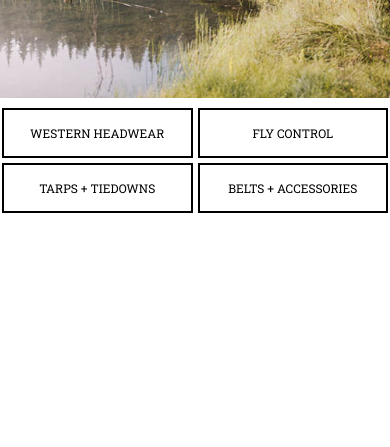
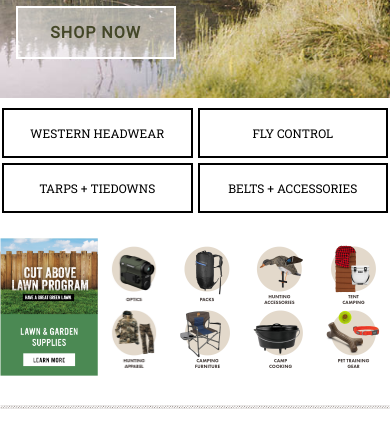
Before and after one commit to pconricode/hp-redesign, a plain HTML site: page index.html in a window 390 px wide. Shown: the part 195-642 px from the top of the page. Drawn offline with Linux system fonts and the light colour scheme; a web font is replaced by a local one.

Commit message:
done through cut about

```diff
--- a/css/index.css
+++ b/css/index.css
@@ -23,11 +23,7 @@
     display: none;
 }
 
-.top-banner div h2 {
-    margin-bottom: -10px;
-}
-
-.top-banner div {
+.top-banner > div {
     width: 25%;
     position: absolute;
     top: 50%;
@@ -36,7 +32,11 @@
     left: 6%;
 }
 
-.top-banner div p {
+.top-banner > div h2 {
+    margin-bottom: -10px;
+}
+
+.top-banner > div p {
     font-family: 'Rubik', sans-serif;
     font-size: 1.25em;
     margin-top: 0px;
@@ -44,15 +44,15 @@
     line-height: 1.5em;
 }
 
-.top-banner div h2 {
+.top-banner > div h2 {
     font-size: 2em;
 }
 
-.top-banner div .banner-font-1 {
+.top-banner > div .banner-font-1 {
     font-family: 'Yanone Kaffeesatz', sans-serif;
 }
 
-.top-banner div .banner-font-2 {
+.top-banner > div .banner-font-2 {
     font-family: 'Meie Script', cursive;
 }
 
@@ -60,43 +60,75 @@
     white-space: nowrap;
 }
 
+/* Banner Button */
+
+.top-banner > div div {
+    background-color: rgba(255, 255, 255, 0);
+    border: 2px solid #444728;;
+    margin-top: 20px;
+    width: 35%;
+}
+
+.top-banner > div div h3 {
+    font-family: 'Roboto', sans-serif;
+    font-weight: 600;
+    letter-spacing: 1px;
+    padding: 15px;
+    text-align: center;
+    color: #444728;
+}
+
 
 
 @media only screen and (max-width: 1660px) {
-    .top-banner div {
+    .top-banner > div {
         width: 30%;
     }
 }
 
 @media only screen and (max-width: 1380px) {
-    .top-banner div h2 {
+    .top-banner > div h2 {
         font-size: 1.7em;
     }
 
-    .top-banner div p {
+    .top-banner > div p {
         font-size: 1em;
     }
 }
 
-@media only screen and (max-width: 875px) {
-    .top-banner div {
+@media only screen and (max-width: 1200px) {
+    .top-banner > div div {
+        width: 45%;
+    }
+}
+
+@media only screen and (max-width: 900px) {
+    .top-banner > div {
         left: 4%;
     }
 
-    .top-banner div p {
+    .top-banner > div p {
         font-size: .85em;
+    }
+
+    .top-banner > div p {
+        display: none;
+    }
+
+    .top-banner > div div {
+        width: 75%;
     }
 }
 
 @media only screen and (max-width: 700px) {
-    .top-banner div {
+    .top-banner > div {
         width: 100%;
         -ms-transform: translateY(0%);
         transform: translateY(0%);
         bottom: 15%;
     }
 
-    .top-banner div h2 {
+    .top-banner > div h2 {
         color: #ffffff;
         font-size: 2.5em;
     }
@@ -110,8 +142,11 @@
         width: 100%;
     }
 
-    .top-banner div p {
-        display: none;
+    .top-banner > div div {
+        width: 40%;
+        border: 2px solid #ffffff;
+        background-color: rgba(255, 255, 255, .5);
+        margin-top: 0px;
     }
 }
 
@@ -188,3 +223,40 @@
         font-size: .75em;
     }
 }
+
+
+/* Cut Above / Seasonal Bubbles */
+
+.cut-above {
+    display: grid;
+    grid-template-columns: 1fr 3fr;
+    margin-top: 25px;
+}
+
+.cut-above > div:nth-of-type(1) img {
+    width: 100%;
+}
+
+.cut-above > div:nth-of-type(2) {
+    align-self: center;
+}
+
+.cut-above div:nth-of-type(2) .seasonal-btns {
+    display: grid;
+    grid-template-columns: repeat(4, 1fr);
+    text-align: center;
+    align-items: center;
+}
+
+.cut-above div:nth-of-type(2) .seasonal-btns img {
+    width: 75%;
+}
+
+
+/* Rope Divider */
+
+.rope-divider img {
+    display: block;
+    margin: 25px auto;
+    width: 100%;
+}
--- a/index.html
+++ b/index.html
@@ -10,6 +10,7 @@
     <link href="https://fonts.googleapis.com/css2?family=Meie+Script&display=swap" rel="stylesheet">
     <link href="https://fonts.googleapis.com/css2?family=Rubik&display=swap" rel="stylesheet">
     <link href="https://fonts.googleapis.com/css2?family=Roboto+Slab&display=swap" rel="stylesheet">
+    <link href="https://fonts.googleapis.com/css2?family=Roboto&display=swap" rel="stylesheet">
 </head>
 <body>
 
@@ -21,6 +22,11 @@
             <p>Farm-fresh, locally grown yellow sweet
             corn is avalible by the case at your local
             store.  Use <span class="nowrap">C-A-L</span> Pickup to get yours!</p>
+            <a href="">
+                <div>
+                    <h3>SHOP NOW</h3>
+                </div>
+            </a>
         </div>
     </div>
 
@@ -47,5 +53,45 @@
         </a>
     </div>
 
+    <div class="cut-above">
+        <div>
+            <img src="images/cut-above_seasonal-bubbles/cut-above.png" alt="">
+        </div>
+        <div>
+            <div class="seasonal-btns">
+                <div>
+                    <img src="images/cut-above_seasonal-bubbles/optics.png" alt="">
+                </div>
+                <div>
+                    <img src="images/cut-above_seasonal-bubbles/packs.png" alt="">
+                </div>
+                <div>
+                    <img src="images/cut-above_seasonal-bubbles/hunting-accessories.png" alt="">
+                </div>
+                <div>
+                    <img src="images/cut-above_seasonal-bubbles/tent-camping.png" alt="">
+                </div>
+            </div>
+            <div class="seasonal-btns">
+                <div>
+                    <img src="images/cut-above_seasonal-bubbles/camo-hunting-apparel.png" alt="">
+                </div>
+                <div>
+                    <img src="images/cut-above_seasonal-bubbles/camping-furniture.png" alt="">
+                </div>
+                <div>
+                    <img src="images/cut-above_seasonal-bubbles/camp-cooking.png" alt="">
+                </div>
+                <div>
+                    <img src="images/cut-above_seasonal-bubbles/pet-gear.png" alt="">
+                </div>
+            </div>
+        </div>
+    </div>
+
+    <div class="rope-divider">
+        <img src="images/utilities/rope-divider.png" alt="">
+    </div>
+
 </body>
 </html>
```
Also changed, not shown: images/cut-above_seasonal-bubbles/Outdoor Summer section buttons UPDATE.png (added), images/cut-above_seasonal-bubbles/Outdoor Summer section buttons UPDATE2.png (added), images/cut-above_seasonal-bubbles/Outdoor Summer section buttons UPDATE3.png (added), images/cut-above_seasonal-bubbles/camo-hunting-apparel.png (added), images/cut-above_seasonal-bubbles/camp-cooking.png (added), images/cut-above_seasonal-bubbles/camp-hunting-apparel-m.png (added), images/cut-above_seasonal-bubbles/camping-furniture.png (added), images/cut-above_seasonal-bubbles/cut-above.png (added), images/cut-above_seasonal-bubbles/hunting-accessories-m.png (added), images/cut-above_seasonal-bubbles/hunting-accessories.png (added), images/cut-above_seasonal-bubbles/optics-m.png (added), images/cut-above_seasonal-bubbles/optics.png (added), images/cut-above_seasonal-bubbles/packs-m.png (added), images/cut-above_seasonal-bubbles/packs.png (added), 3 more files.
